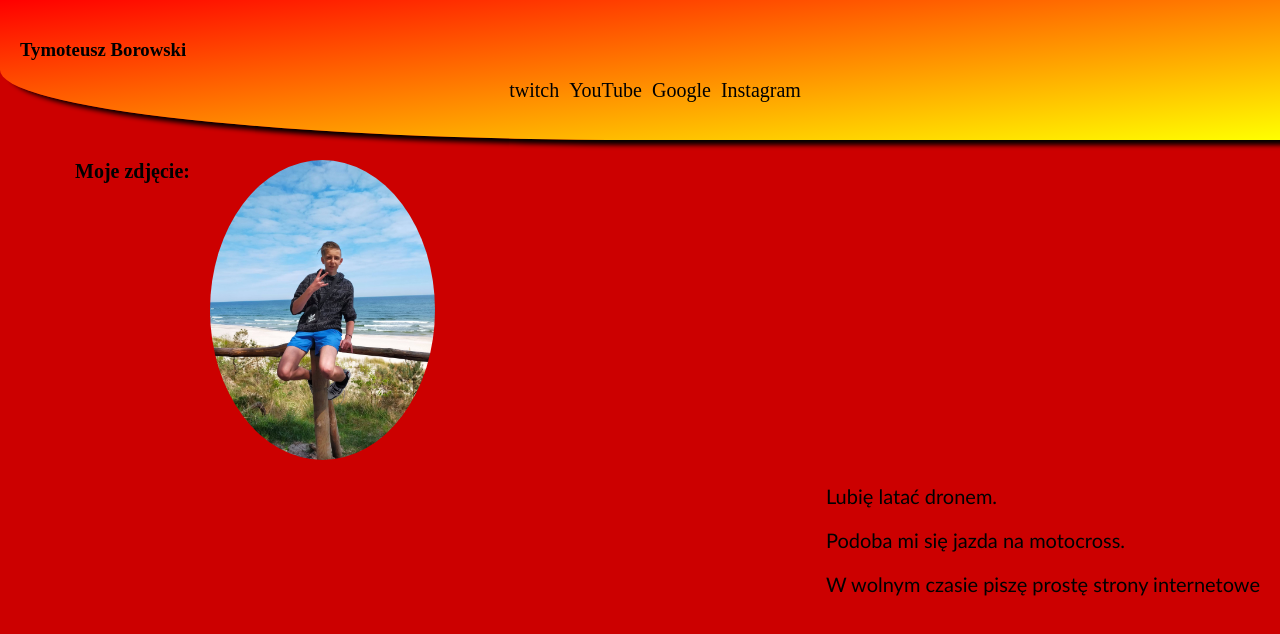
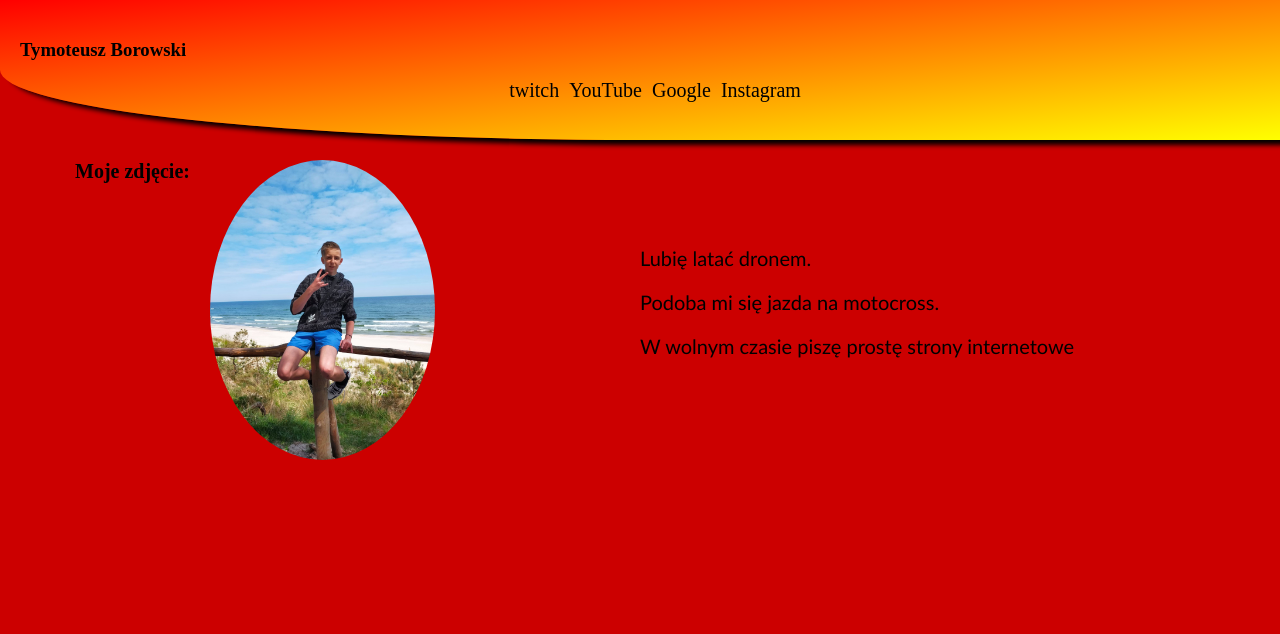
Before and after one commit to tymson05/moja-strona, a plain HTML site: page index.html in a window 1280 px wide. Drawn offline with Linux system fonts and the light colour scheme.

Commit message:
popraki obrazkow

```diff
--- a/index.css
+++ b/index.css
@@ -56,6 +56,11 @@ a:hover{
   text-decoration: underline;
 }
 
+.img-wrapper {
+  display: flex;
+  align-items: center;
+}
+
 .zdj{
   height: 300px;
   max-width: 300px;
@@ -72,13 +77,11 @@ a:hover{
   float: left;
 }
 .opis{
-  word-wrap: break-word;
-  position: relative;
-  float: right;
+
 }
 
 .imgcontainer{
-  float: right;
+  width: 50%;
 }
 
 .opis p{
--- a/index.html
+++ b/index.html
@@ -19,14 +19,22 @@
 		</ul>
 	</div>
 </header>
-<div id="imgcontainer">
+
+
+<div class="img-wrapper">
+	<div class="imgcontainer">
 		<p class="zdjecieopis">Moje zdjęcie:</p>
 		<img class="zdj" src="zdj.jpg" alt="none" />
 	</div>
+
+
 	<div class="opis">
 		<p>Lubię latać dronem.</p>
 		<p>Podoba mi się jazda na motocross.</p>
 		<p>W wolnym czasie piszę prostę strony internetowe</p>
 	</div>
+</div>
+
+
 </body>
 </html>
```
Lines whose indentation alone changed are shown as unchanged.
